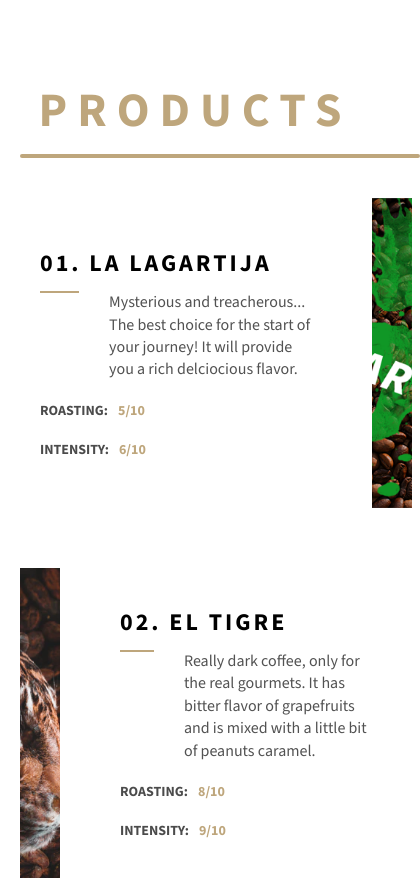
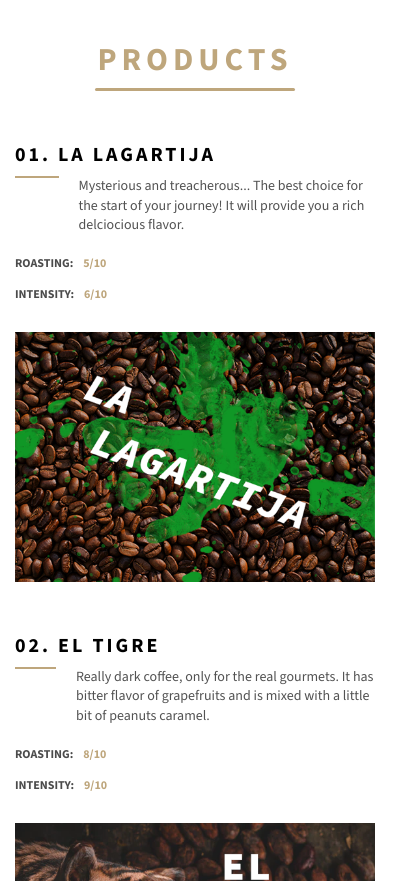
Before and after one commit to kacpi95/page-cafe, a website: page src/index.html in a window 390 px wide. Shown: the part 993-1874 px from the top of the page, 420 px wide, since content can reach past the window. Drawn offline with nearby package versions, Linux system fonts and the light colour scheme; files that its build step writes are made by us from their sources.

Commit message:
Add responsive styles to section-products

```diff
--- a/src/sass/style.scss
+++ b/src/sass/style.scss
@@ -336,4 +336,88 @@ nav {
       }
     }
   }
+  .section-products {
+    padding: 40px 15px;
+
+    .container {
+      max-width: 100%;
+
+      h2 {
+        font-size: 32px;
+        letter-spacing: 5px;
+
+        &::after {
+          width: 200px;
+          height: 3px;
+          margin: 8px auto 0;
+        }
+      }
+
+      .card-products {
+        gap: 40px;
+
+        .card-single-product {
+          flex-direction: column;
+          align-items: flex-start;
+          gap: 20px;
+
+          .card-section {
+            order: 0 !important;
+            padding: 10px 0;
+            width: 100%;
+          }
+
+          .card-right-one,
+          .card-left-two,
+          .card-right-three {
+            min-height: 200px;
+            background-position: center;
+            background-size: cover;
+            width: 100%;
+          }
+          .card-left-two,
+          .card-right-one,
+          .card-right-three {
+            order: 1 !important;
+            width: 100%;
+            min-height: 250px;
+            background-position: center;
+            background-size: cover;
+          }
+
+          h3 {
+            font-size: 20px;
+            margin-bottom: 8px;
+          }
+
+          .description {
+            font-size: 14px;
+            margin-left: 20px;
+          }
+
+          .line {
+            width: 100px;
+            height: 2px;
+          }
+
+          .taste-caffe {
+            font-size: 12px;
+            gap: 15px;
+
+            div {
+              max-width: 150px;
+
+              p:first-child {
+                font-size: 12px;
+              }
+
+              p:last-child {
+                font-size: 12px;
+              }
+            }
+          }
+        }
+      }
+    }
+  }
 }
```
